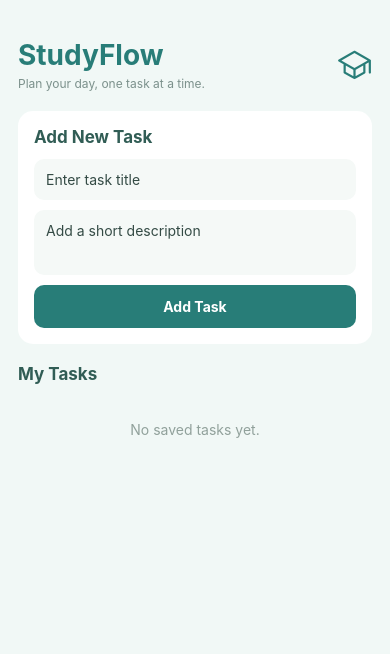
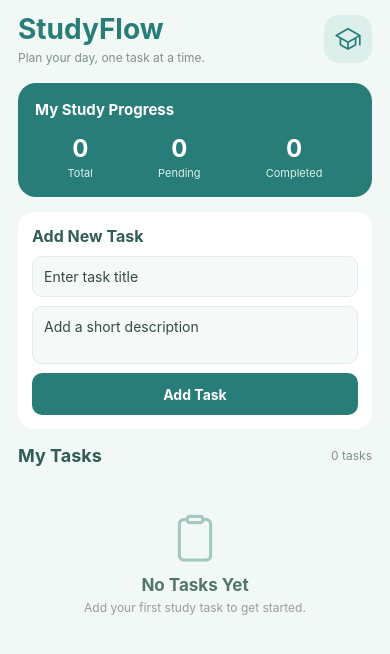
Before and after one commit to Jasmineolasiman/ACTIVITY_7, a React Native app in the folder Activity7/: screen / in a window 390 px wide. Shown: the top 654 px of the page. Built offline with nearby package versions, Linux system fonts and the light colour scheme.

Commit message:
Add Study Progress and Improve UI

```diff
--- a/Activity7/App.js
+++ b/Activity7/App.js
@@ -23,6 +23,7 @@ export default function App() {
   const [description, setDescription] = useState('');
   const [editingId, setEditingId] = useState(null);
   const [loading, setLoading] = useState(true);
+  const [saving, setSaving] = useState(false);
 
   useEffect(() => {
     loadTasks();
@@ -43,24 +44,29 @@ export default function App() {
     }
   };
 
-  // Save task list to local storage
+  // Save updated task list
   const saveTasks = async (updatedTasks) => {
     try {
+      setSaving(true);
       await AsyncStorage.setItem(STORAGE_KEY, JSON.stringify(updatedTasks));
       setTasks(updatedTasks);
       return true;
     } catch (error) {
       Alert.alert('Error', 'Unable to save tasks.');
       return false;
+    } finally {
+      setSaving(false);
     }
   };
 
-  // Create or update a task
+  // Add or update a task
   const handleSave = async () => {
     if (!title.trim()) {
       Alert.alert('Missing Title', 'Please enter a task title.');
       return;
     }
+
+    if (saving) return;
 
     let updatedTasks;
 
@@ -78,27 +84,29 @@ export default function App() {
         completed: false,
         createdAt: new Date().toLocaleDateString(),
       };
-
       updatedTasks = [newTask, ...tasks];
     }
 
-    const success = await saveTasks(updatedTasks);
+    if (await saveTasks(updatedTasks)) {
+      clearForm();
+    }
+  };
 
-    if (success) {
+  // Clear the form
+  const clearForm = () => {
     setTitle('');
     setDescription('');
     setEditingId(null);
-    }
   };
 
-  // Load task details for editing
+  // Edit an existing task
   const handleEdit = (task) => {
     setTitle(task.title);
     setDescription(task.description);
     setEditingId(task.id);
   };
 
-  // Delete a selected task
+  // Delete a task
   const handleDelete = (taskId) => {
     Alert.alert('Delete Task', 'Do you want to delete this task?', [
       { text: 'Cancel', style: 'cancel' },
@@ -106,21 +114,20 @@ export default function App() {
         text: 'Delete',
         style: 'destructive',
         onPress: async () => {
+          if (saving) return;
           const updatedTasks = tasks.filter((task) => task.id !== taskId);
-          const success = await saveTasks(updatedTasks);
-
-          if (success && editingId === taskId) {
-            setTitle('');
-            setDescription('');
-            setEditingId(null);
+          if (await saveTasks(updatedTasks) && editingId === taskId) {
+            clearForm();
           }
         },
       },
     ]);
   };
 
-  // Mark a task as completed or pending
+  // Change task completion status
   const toggleTask = async (taskId) => {
+    if (saving) return;
+
     const updatedTasks = tasks.map((task) =>
       task.id === taskId
         ? { ...task, completed: !task.completed }
@@ -130,21 +137,87 @@ export default function App() {
     await saveTasks(updatedTasks);
   };
 
+  const completedCount = tasks.filter((task) => task.completed).length;
+  const pendingCount = tasks.length - completedCount;
+
+  // Display a task card
+  const renderTask = ({ item }) => (
+    <View style={styles.taskCard}>
+      <TouchableOpacity
+        style={styles.checkButton}
+        onPress={() => toggleTask(item.id)}
+        disabled={saving}
+      >
+        <Ionicons
+          name={item.completed ? 'checkmark-circle' : 'ellipse-outline'}
+          size={26}
+          color={item.completed ? '#287D78' : '#A6AAA9'}
+        />
+      </TouchableOpacity>
+
+      <View style={styles.taskContent}>
+        <Text style={[styles.taskTitle, item.completed && styles.completedText]}>
+          {item.title}
+        </Text>
+
+        {!!item.description && (
+          <Text style={styles.taskDescription}>{item.description}</Text>
+        )}
+
+        <Text style={styles.taskDate}>Added: {item.createdAt}</Text>
+
+        <View style={styles.actions}>
+          <TouchableOpacity onPress={() => handleEdit(item)} disabled={saving}>
+            <Text style={styles.editText}>Edit</Text>
+          </TouchableOpacity>
+
+          <TouchableOpacity onPress={() => handleDelete(item.id)} disabled={saving}>
+            <Text style={styles.deleteText}>Delete</Text>
+          </TouchableOpacity>
+        </View>
+      </View>
+    </View>
+  );
+
   return (
     <SafeAreaProvider>
-      <SafeAreaView style={styles.container}>
+      <SafeAreaView style={styles.safeArea}>
         <StatusBar barStyle="dark-content" backgroundColor="#F1F8F6" />
 
+        <View style={styles.container}>
+          {/* App header */}
           <View style={styles.header}>
             <View>
               <Text style={styles.appName}>StudyFlow</Text>
               <Text style={styles.subtitle}>Plan your day, one task at a time.</Text>
             </View>
-          <Ionicons name="school-outline" size={35} color="#287D78" />
+            <View style={styles.headerIcon}>
+              <Ionicons name="school-outline" size={27} color="#287D78" />
+            </View>
           </View>
 
-        <View style={styles.card}>
-          <Text style={styles.heading}>
+          {/* Task progress summary */}
+          <View style={styles.summaryCard}>
+            <Text style={styles.summaryTitle}>My Study Progress</Text>
+            <View style={styles.summaryRow}>
+              <View style={styles.summaryItem}>
+                <Text style={styles.summaryNumber}>{tasks.length}</Text>
+                <Text style={styles.summaryLabel}>Total</Text>
+              </View>
+              <View style={styles.summaryItem}>
+                <Text style={styles.summaryNumber}>{pendingCount}</Text>
+                <Text style={styles.summaryLabel}>Pending</Text>
+              </View>
+              <View style={styles.summaryItem}>
+                <Text style={styles.summaryNumber}>{completedCount}</Text>
+                <Text style={styles.summaryLabel}>Completed</Text>
+              </View>
+            </View>
+          </View>
+
+          {/* Task input form */}
+          <View style={styles.formCard}>
+            <Text style={styles.formTitle}>
               {editingId ? 'Edit Your Task' : 'Add New Task'}
             </Text>
 
@@ -163,27 +236,32 @@ export default function App() {
               multiline
             />
 
-          <TouchableOpacity style={styles.button} onPress={handleSave}>
-            <Text style={styles.buttonText}>
+            <TouchableOpacity
+              style={styles.saveButton}
+              onPress={handleSave}
+              disabled={saving}
+            >
+              {saving ? (
+                <ActivityIndicator color="#FFFFFF" />
+              ) : (
+                <Text style={styles.saveButtonText}>
                   {editingId ? 'Update Task' : 'Add Task'}
                 </Text>
+              )}
             </TouchableOpacity>
 
             {editingId && (
-            <TouchableOpacity
-              style={styles.cancelButton}
-              onPress={() => {
-                setTitle('');
-                setDescription('');
-                setEditingId(null);
-              }}
-            >
+              <TouchableOpacity style={styles.cancelButton} onPress={clearForm}>
                 <Text style={styles.cancelText}>Cancel Editing</Text>
               </TouchableOpacity>
             )}
           </View>
 
-        <Text style={styles.heading}>My Tasks</Text>
+          {/* Task list */}
+          <View style={styles.listHeader}>
+            <Text style={styles.listTitle}>My Tasks</Text>
+            <Text style={styles.listCount}>{tasks.length} tasks</Text>
+          </View>
 
           {loading ? (
             <ActivityIndicator size="large" color="#287D78" />
@@ -191,103 +269,122 @@ export default function App() {
             <FlatList
               data={tasks}
               keyExtractor={(item) => item.id}
-            renderItem={({ item }) => (
-              <View style={styles.taskCard}>
-                <TouchableOpacity onPress={() => toggleTask(item.id)}>
-                  <Ionicons
-                    name={item.completed ? 'checkmark-circle' : 'ellipse-outline'}
-                    size={25}
-                    color={item.completed ? '#287D78' : '#A6AAA9'}
-                  />
-                </TouchableOpacity>
-
-                <View style={styles.taskContent}>
-                  <Text
-                    style={[
-                      styles.taskTitle,
-                      item.completed && styles.completedText,
-                    ]}
-                  >
-                    {item.title}
+              renderItem={renderTask}
+              showsVerticalScrollIndicator={false}
+              contentContainerStyle={styles.listContent}
+              ListEmptyComponent={
+                <View style={styles.emptyContainer}>
+                  <Ionicons name="clipboard-outline" size={50} color="#A4C8C1" />
+                  <Text style={styles.emptyTitle}>No Tasks Yet</Text>
+                  <Text style={styles.emptyText}>
+                    Add your first study task to get started.
                   </Text>
-                  <Text style={styles.taskDescription}>{item.description}</Text>
-
-                  <View style={styles.actions}>
-                    <TouchableOpacity onPress={() => handleEdit(item)}>
-                      <Text style={styles.editText}>Edit</Text>
-                    </TouchableOpacity>
-
-                    <TouchableOpacity onPress={() => handleDelete(item.id)}>
-                      <Text style={styles.deleteText}>Delete</Text>
-                    </TouchableOpacity>
                 </View>
-                </View>
-              </View>
-            )}
-            ListEmptyComponent={
-              <Text style={styles.emptyText}>No saved tasks yet.</Text>
               }
             />
           )}
+
+          {saving && (
+            <View style={styles.savingStatus}>
+              <ActivityIndicator size="small" color="#287D78" />
+              <Text style={styles.savingText}>Saving changes...</Text>
+            </View>
+          )}
+        </View>
       </SafeAreaView>
     </SafeAreaProvider>
   );
 }
 
+// Application styles
 const styles = StyleSheet.create({
-  container: { flex: 1, backgroundColor: '#F1F8F6', padding: 18 },
+  safeArea: { flex: 1, backgroundColor: '#F1F8F6' },
+  container: { flex: 1, paddingHorizontal: 18 },
   header: {
     flexDirection: 'row',
     justifyContent: 'space-between',
     alignItems: 'center',
-    marginVertical: 20,
+    paddingTop: 12,
+    paddingBottom: 18,
   },
   appName: { fontSize: 28, fontWeight: 'bold', color: '#287D78' },
   subtitle: { fontSize: 12, color: '#7C918C', marginTop: 4 },
-  card: {
-    backgroundColor: '#FFFFFF',
-    padding: 16,
+  headerIcon: {
+    width: 48,
+    height: 48,
     borderRadius: 15,
-    marginBottom: 20,
+    backgroundColor: '#DCEFEA',
+    justifyContent: 'center',
+    alignItems: 'center',
   },
-  heading: {
-    fontSize: 17,
-    fontWeight: 'bold',
-    color: '#315D55',
-    marginBottom: 12,
+  summaryCard: {
+    backgroundColor: '#287D78',
+    borderRadius: 18,
+    padding: 17,
+    marginBottom: 15,
   },
+  summaryTitle: { fontSize: 15, fontWeight: 'bold', color: '#FFFFFF', marginBottom: 15 },
+  summaryRow: { flexDirection: 'row', justifyContent: 'space-around' },
+  summaryItem: { alignItems: 'center' },
+  summaryNumber: { fontSize: 24, fontWeight: 'bold', color: '#FFFFFF' },
+  summaryLabel: { fontSize: 11, color: '#DCEFEA', marginTop: 3 },
+  formCard: { backgroundColor: '#FFFFFF', borderRadius: 16, padding: 14, marginBottom: 16 },
+  formTitle: { fontSize: 16, fontWeight: 'bold', color: '#315D55', marginBottom: 10 },
   input: {
     backgroundColor: '#F5F9F7',
+    borderWidth: 1,
+    borderColor: '#E0ECE7',
+    borderRadius: 10,
+    padding: 11,
+    marginBottom: 9,
+    color: '#344B45',
+  },
+  descriptionInput: { minHeight: 55, textAlignVertical: 'top' },
+  saveButton: {
+    backgroundColor: '#287D78',
     padding: 12,
     borderRadius: 10,
+    alignItems: 'center',
+    justifyContent: 'center',
+    minHeight: 42,
+  },
+  saveButtonText: { color: '#FFFFFF', fontWeight: 'bold' },
+  cancelButton: { padding: 8, alignItems: 'center' },
+  cancelText: { color: '#7C918C', fontWeight: 'bold' },
+  listHeader: {
+    flexDirection: 'row',
+    justifyContent: 'space-between',
+    alignItems: 'center',
     marginBottom: 10,
-    color: '#344B45',
   },
-  descriptionInput: { minHeight: 65, textAlignVertical: 'top' },
-  button: {
-    backgroundColor: '#287D78',
-    padding: 13,
-    borderRadius: 10,
-    alignItems: 'center',
-  },
-  buttonText: { color: '#FFFFFF', fontWeight: 'bold' },
-  cancelButton: { padding: 10, alignItems: 'center' },
-  cancelText: { color: '#7C918C', fontWeight: 'bold' },
+  listTitle: { fontSize: 18, fontWeight: 'bold', color: '#315D55' },
+  listCount: { fontSize: 12, color: '#7C918C' },
+  listContent: { paddingBottom: 20, flexGrow: 1 },
   taskCard: {
     flexDirection: 'row',
-    alignItems: 'flex-start',
-    gap: 10,
     backgroundColor: '#FFFFFF',
-    padding: 15,
-    borderRadius: 12,
+    borderRadius: 14,
+    padding: 13,
     marginBottom: 10,
   },
+  checkButton: { paddingRight: 10, paddingTop: 2 },
   taskContent: { flex: 1 },
-  taskTitle: { color: '#344B45', fontSize: 15, fontWeight: 'bold' },
+  taskTitle: { fontSize: 15, fontWeight: 'bold', color: '#344B45' },
   completedText: { textDecorationLine: 'line-through', color: '#9AA8A2' },
-  taskDescription: { color: '#7C918C', fontSize: 12, marginTop: 5 },
-  actions: { flexDirection: 'row', gap: 18, marginTop: 12 },
+  taskDescription: { fontSize: 12, color: '#7C918C', marginTop: 5 },
+  taskDate: { fontSize: 10, color: '#A1AAA7', marginTop: 6 },
+  actions: { flexDirection: 'row', gap: 18, marginTop: 11 },
   editText: { color: '#287D78', fontWeight: 'bold', fontSize: 12 },
   deleteText: { color: '#D65B5B', fontWeight: 'bold', fontSize: 12 },
-  emptyText: { textAlign: 'center', color: '#91A19B', marginTop: 25 },
+  emptyContainer: { alignItems: 'center', padding: 25, marginTop: 10 },
+  emptyTitle: { fontSize: 17, fontWeight: 'bold', color: '#52766D', marginTop: 10 },
+  emptyText: { fontSize: 12, color: '#91A19B', textAlign: 'center', marginTop: 5 },
+  savingStatus: {
+    flexDirection: 'row',
+    justifyContent: 'center',
+    alignItems: 'center',
+    paddingVertical: 8,
+    gap: 7,
+  },
+  savingText: { fontSize: 11, color: '#287D78' },
 });
```
Lines whose indentation alone changed are shown as unchanged.
